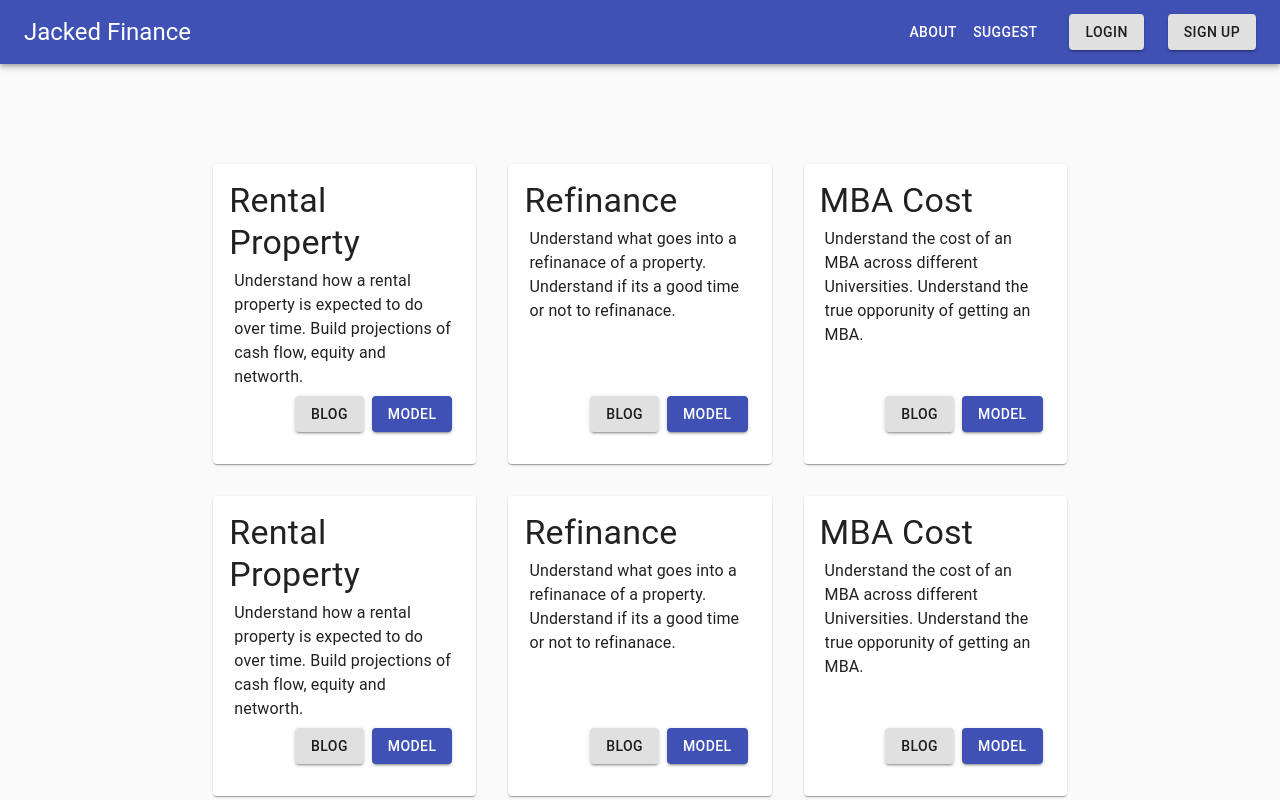
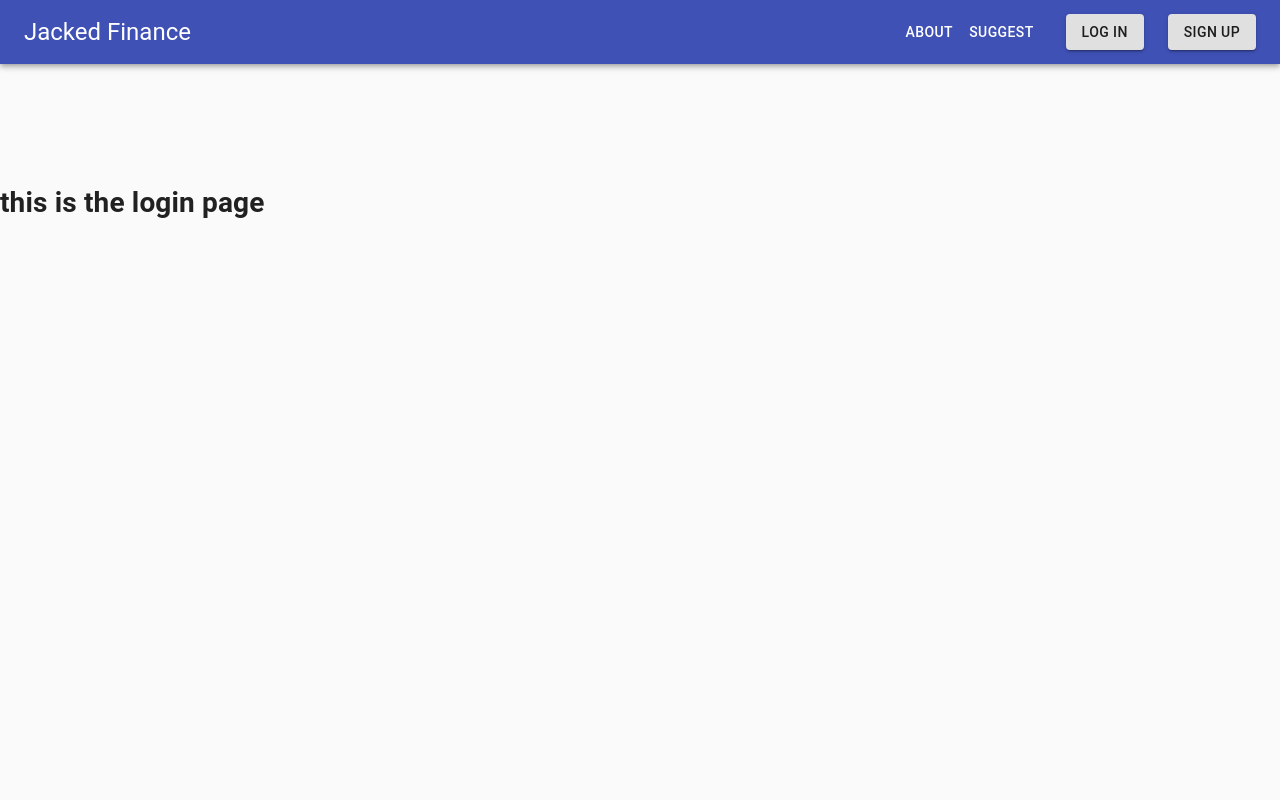
Before and after one commit to andrewjdawson2016/jacked_finance, a React (Create React App) app: page /login in a window 1280 px wide. Shown: the top 800 px of the page. Built offline with nearby package versions, Linux system fonts and the light colour scheme.

Commit message:
get basic page routing working

```diff
--- a/package.json
+++ b/package.json
@@ -10,6 +10,7 @@
     "@testing-library/user-event": "^7.2.1",
     "react": "^16.13.1",
     "react-dom": "^16.13.1",
+    "react-router-dom": "^5.2.0",
     "react-scripts": "3.4.1"
   },
   "scripts": {
--- /dev/null
+++ b/src/App.js
@@ -0,0 +1,26 @@
+import React from 'react';
+import { Grid } from '@material-ui/core';
+import Header from './components/Header';
+import Login from './pages/Login';
+import Index from './pages/Index';
+import Signup from './pages/Signup';
+import About from './pages/About';
+import Suggest from './pages/Suggest';
+import { BrowserRouter as Router, Route } from 'react-router-dom';
+
+function App() {
+  return (
+    <Router>
+      <Grid container direction="column">
+        <Header />
+        <Route exact={true} path="/" component={Index}/>
+        <Route path="/login" component={Login} />
+        <Route path="/signup" component={Signup} />
+        <Route path="/suggest" component={Suggest} />
+        <Route path="/about" component={About}/>
+      </Grid>
+    </Router>
+  );
+}
+
+export default App;
--- a/src/components/App.js
+++ /dev/null
@@ -1,22 +0,0 @@
-
-import React from 'react';
-import { Grid } from '@material-ui/core';
-import Header from './Header'
-import ModelsIndex from './ModelsIndex'
-
-function App() {
-  return (
-    <Grid container direction="column">
-      <Header />
-      <Grid container>
-        <Grid item xs={1} md={2}></Grid>
-        <Grid item xs={10} md={8}>
-          <ModelsIndex />
-        </Grid>
-        <Grid item xs={1} md={2}></Grid>
-      </Grid>
-    </Grid>
-  );
-}
-
-export default App;
--- a/src/components/AppBarMenu.js
+++ b/src/components/AppBarMenu.js
@@ -4,6 +4,7 @@ import Menu from '@material-ui/core/Menu';
 import MenuItem from '@material-ui/core/MenuItem';
 import IconButton from '@material-ui/core/IconButton'
 import MenuIcon from '@material-ui/icons/Menu';
+import { BrowserRouter as Router, Link } from 'react-router-dom';
 
 function AppBarMenu() {
   const [anchorEl, setAnchorEl] = React.useState(null);
@@ -28,10 +29,10 @@ function AppBarMenu() {
         open={Boolean(anchorEl)}
         onClose={handleClose}
       >
-        <MenuItem onClick={handleClose}>About</MenuItem>
-        <MenuItem onClick={handleClose}>Suggest</MenuItem>
-        <MenuItem onClick={handleClose}>Login</MenuItem>
-        <MenuItem onClick={handleClose}>Signup</MenuItem>
+        <MenuItem component={Link} to={"about"}>About</MenuItem>
+        <MenuItem component={Link} to={"suggest"}>Suggest</MenuItem>
+        <MenuItem component={Link} to={"login"}>Log In</MenuItem>
+        <MenuItem component={Link} to={"signup"}>Sign Up</MenuItem>
       </Menu>
     </div>
   );
--- a/src/components/Header.js
+++ b/src/components/Header.js
@@ -1,10 +1,12 @@
 import React from 'react';
 import { AppBar, Toolbar, Typography, Button, makeStyles, Box, Hidden } from '@material-ui/core';
 import AppBarMenu from './AppBarMenu'
+import { Link } from 'react-router-dom';
 
 const useStyles = makeStyles({
   header: {
     flex: 1,
+    textDecoration: 'none',
   },
   root: {
     marginBottom: 100,
@@ -16,15 +18,21 @@ const classes = useStyles()
   return (
     <AppBar position="static" className={classes.root}>
       <Toolbar>
-        <Typography variant="h5" className={classes.header}>Jacked Finance</Typography>
+        <Typography
+          component={Link}
+          to={"/"}
+          color="inherit"
+          variant="h5"
+          className={classes.header}
+        >Jacked Finance</Typography>
         <Hidden smDown>
-          <Button color="inherit">About</Button>
-          <Button color="inherit">Suggest</Button>
+          <Button component={Link} to={"/about"} color="inherit">About</Button>
+          <Button component={Link} to={"/suggest"} color="inherit">Suggest</Button>
           <Box ml={3}>
-            <Button variant="contained">Login</Button>
+            <Button component={Link} to={"/login"} variant="contained">Log In</Button>
           </Box>
           <Box ml={3}>
-            <Button variant="contained">Sign Up</Button>
+            <Button component={Link} to={"/signup"} variant="contained">Sign Up</Button>
           </Box>
         </Hidden>
         <Hidden mdUp>
--- a/src/components/ModelsIndex.js
+++ b/src/components/ModelsIndex.js
@@ -2,6 +2,8 @@ import React from 'react';
 import { Grid } from '@material-ui/core';
 import ModelCard from './ModelCard'
 
+// TODO: move this to pages level
+// TODO: introduce constants for page routing
 const models = [
   {
     name: "Rental Property",
--- a/src/index.js
+++ b/src/index.js
@@ -1,6 +1,6 @@
 import React from 'react';
 import ReactDOM from 'react-dom';
-import App from './components/App';
+import App from './App';
 import { CssBaseline } from '@material-ui/core';
 
 ReactDOM.render(
--- /dev/null
+++ b/src/pages/About.js
@@ -0,0 +1,9 @@
+import React from 'react';
+
+function About() {
+  return (
+    <h1>this is the about page</h1>
+  )
+}
+
+export default About;
--- /dev/null
+++ b/src/pages/Index.js
@@ -0,0 +1,17 @@
+import React from 'react';
+import { Grid } from '@material-ui/core';
+import ModelsIndex from '../components/ModelsIndex'
+
+function Index() {
+  return (
+    <Grid container>
+      <Grid item xs={1} md={2}/>
+      <Grid item xs={10} md={8}>
+        <ModelsIndex />
+      </Grid>
+      <Grid item xs={1} md={2}/>
+  </Grid>
+  )
+}
+
+export default Index;
--- /dev/null
+++ b/src/pages/Login.js
@@ -0,0 +1,9 @@
+import React from 'react';
+
+function Login() {
+  return (
+    <h1>this is the login page</h1>
+  )
+}
+
+export default Login;
--- /dev/null
+++ b/src/pages/Signup.js
@@ -0,0 +1,9 @@
+import React from 'react';
+
+function Signup() {
+  return (
+    <h1>this is the signup page</h1>
+  )
+}
+
+export default Signup;
--- /dev/null
+++ b/src/pages/Suggest.js
@@ -0,0 +1,9 @@
+import React from 'react';
+
+function Suggest() {
+  return (
+    <h1>this is the suggest page</h1>
+  )
+}
+
+export default Suggest;
```
Also changed, not shown: 1 other file (tests, documents, lock files or other folders).
